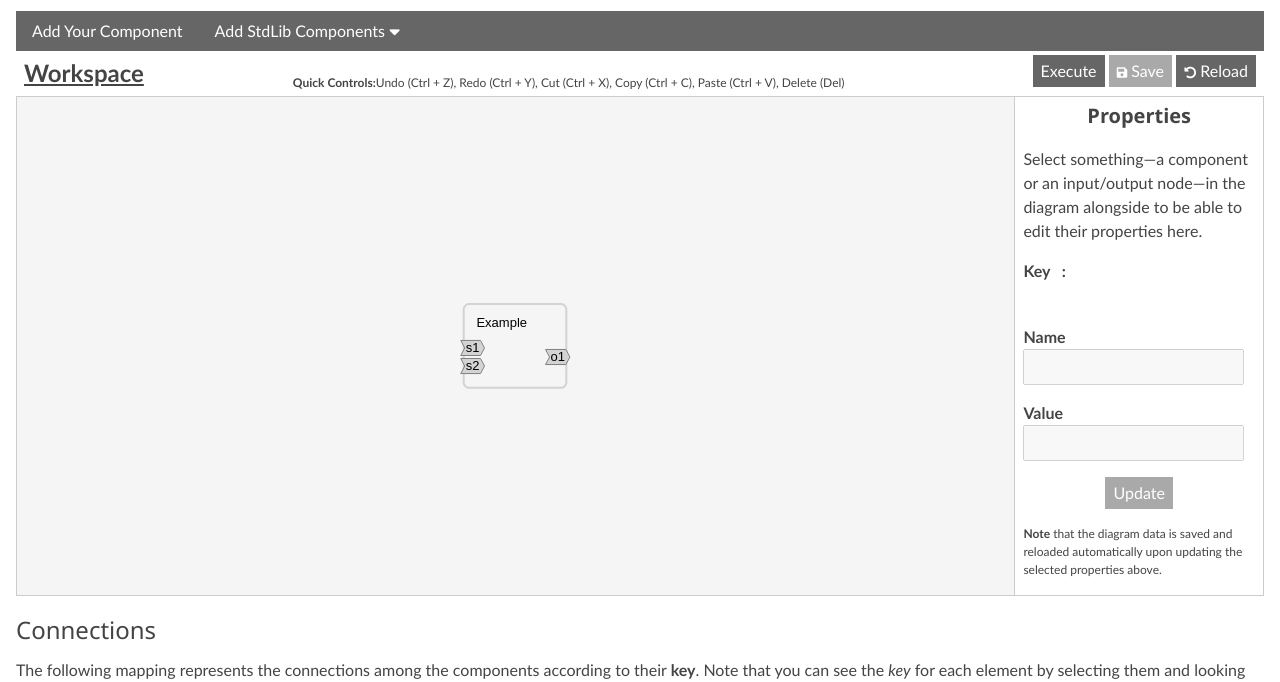
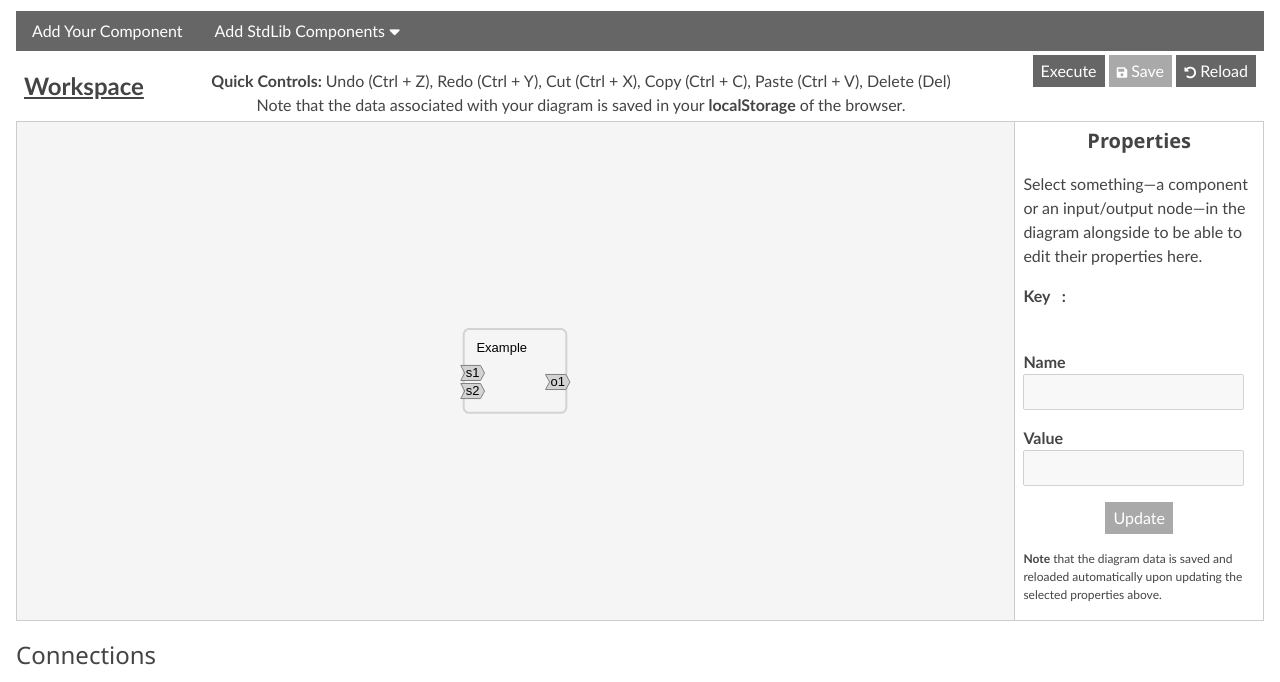
Before and after one commit to kckusal/Executable, a plain HTML site: page index.html in a window 1280 px wide. Shown: the part 77-759 px from the top of the page. Drawn offline with Linux system fonts and the light colour scheme.

Commit message:
Update index.html

```diff
--- a/index.html
+++ b/index.html
@@ -44,8 +44,10 @@
 
     <div class="cell-row padding-small">
       <span class="cell bold xlarge cell-middle underline">Workspace</span>
-      <p class="cell small center">
-        <strong>Quick Controls:</strong>Undo (Ctrl + Z), Redo (Ctrl + Y), Cut (Ctrl + X), Copy (Ctrl + C), Paste (Ctrl + V), Delete (Del)
+      <p class="cell center">
+        <strong>Quick Controls: </strong>Undo (Ctrl + Z), Redo (Ctrl + Y), Cut (Ctrl + X), Copy (Ctrl + C), Paste (Ctrl + V), Delete (Del)
+        <br/>
+        Note that the data associated with your diagram is saved in your <strong>localStorage</strong> of the browser.
       </p>
       <div class="cell right" style="">
         <button onclick="executeAll()" class="button padding-small">Execute</button>
```
